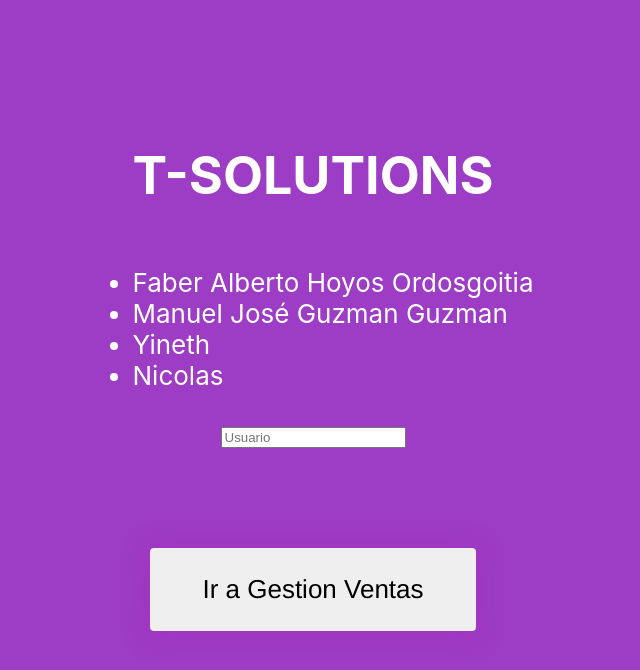
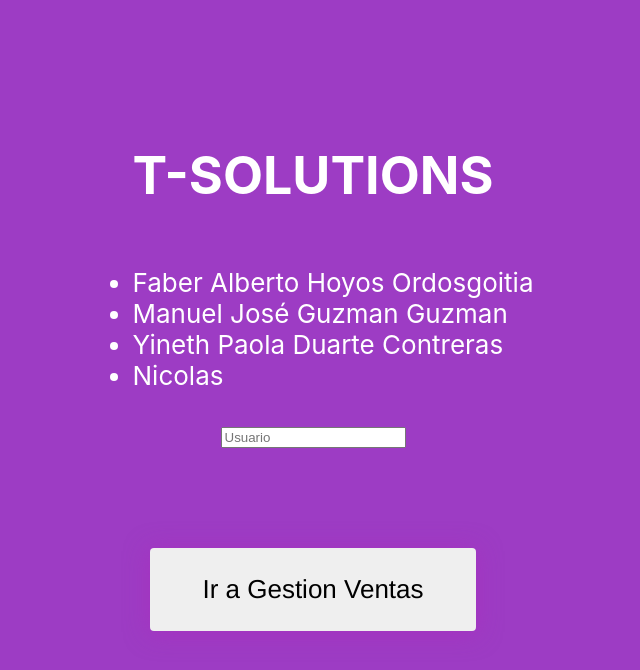
Before and after one commit to MisionTicProyectoweb/ProyectoWeb, a React (Create React App) app: page /gestionVentas in a window 1280 px wide. Shown: the top 670 px of the page, without its empty margins (327-967 px from the left). Built offline with nearby package versions, Linux system fonts and the light colour scheme.

Commit message:
primer push

```diff
--- a/src/Pages/login.js
+++ b/src/Pages/login.js
@@ -10,7 +10,7 @@ function Login() {
                 <ul>
                     <li>Faber Alberto Hoyos Ordosgoitia</li>
                     <li>Manuel José Guzman Guzman</li>
-                    <li>Yineth</li>
+                    <li>Yineth Paola Duarte Contreras</li>
                     <li>Nicolas</li>
                 </ul>
                 <form>
```
Also changed, not shown: src/App.jsx (added, +21 -0 lines), 1 other file (tests, documents, lock files or other folders).
